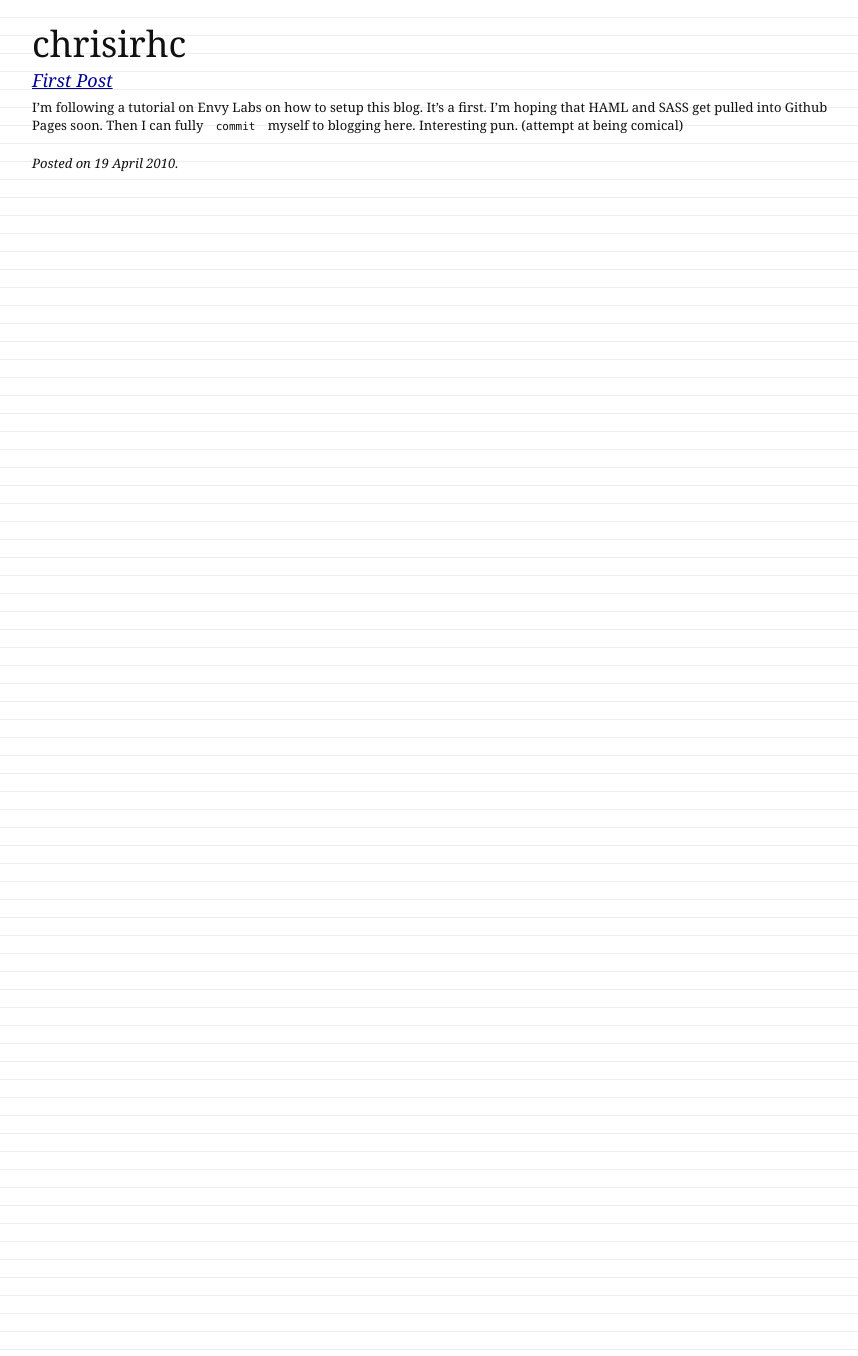
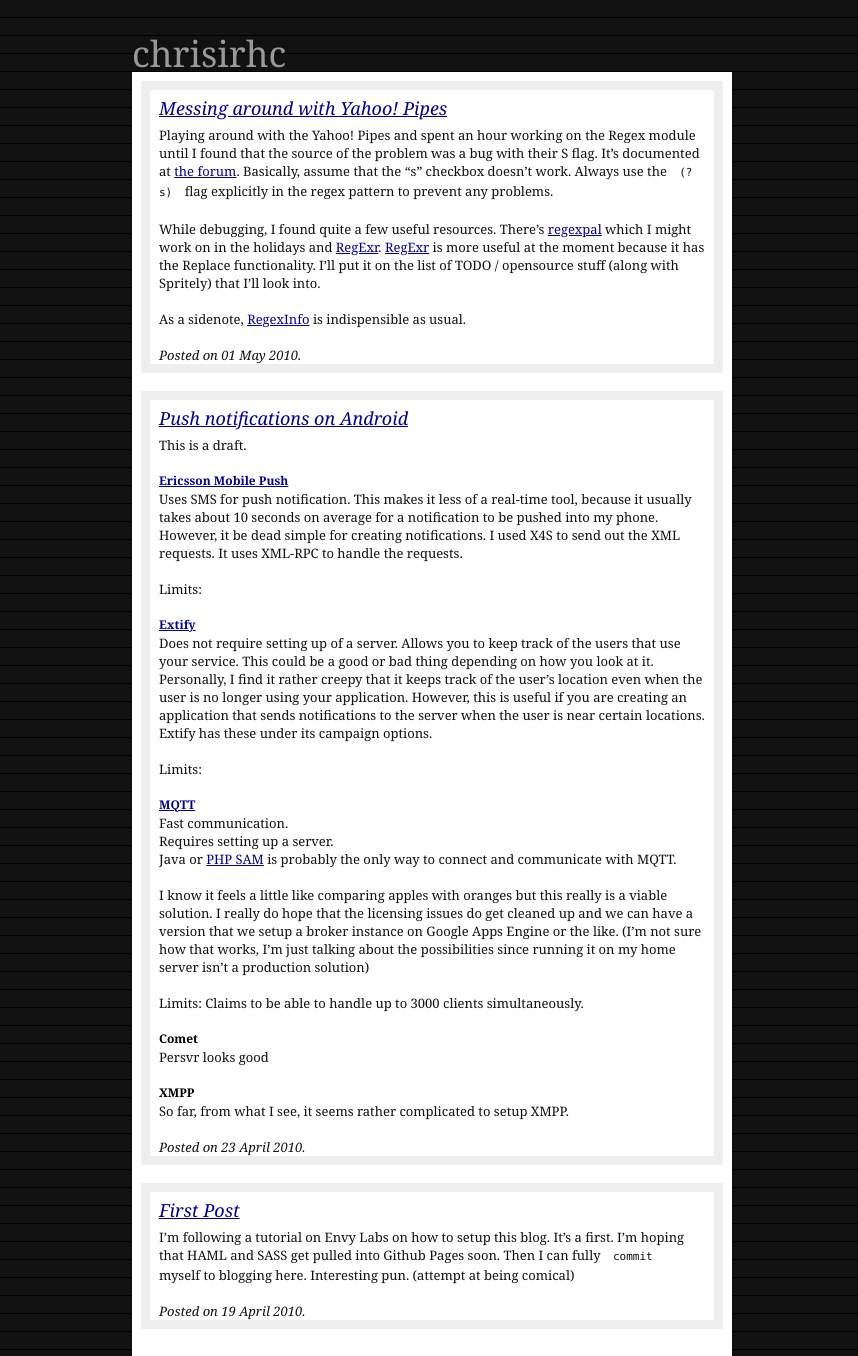
Before and after one commit to chrisirhc/blog.2015.sirh.cc, a Jekyll site: the page built from index.html, in a window 1280 px wide. Shown: the whole page, without its empty margins (208-1066 px from the left). Built offline with Jekyll 4.4.1, drawn with Linux system fonts in a browser that asks for light colours; before the commit the page ends 900 px from its top, so only the background shows below that.

Commit message:
Another post. drafts..

```diff
--- a/_layouts/default.html
+++ b/_layouts/default.html
@@ -12,9 +12,12 @@
 <![endif]-->
 </head>
 <body>
-<div id="content">
-<h1>{{ page.title}}</h1>
-{{ content }}
+<div id="wrapper">
+  <h1>chrisirhc</h1>
+  <div class="padding" id="content">
+    <h1>{{ page.title}}</h1>
+    {{ content }}
+  </div>
 </div>
 </body>
 </html>
--- /dev/null
+++ b/_posts/2010-04-23-push-notifications-on-android.markdown
@@ -0,0 +1,49 @@
+---
+layout: default
+title: Push notifications on Android
+---
+
+This is a draft.
+
+### [Ericsson Mobile Push][ericsson]
+
+Uses SMS for push notification.
+This makes it less of a real-time tool, because it usually takes about 10 seconds on average for a notification to be pushed into my phone.
+However, it be dead simple for creating notifications.
+I used X4S to send out the XML requests. It uses XML-RPC to handle the requests.
+
+Limits:
+
+### [Extify][]
+
+Does not require setting up of a server.
+Allows you to keep track of the users that use your service. This could be a good or bad thing depending on how you look at it.
+Personally, I find it rather creepy that it keeps track of the user's location even when the user is no longer using your application.
+However, this is useful if you are creating an application that sends notifications to the server when the user is near certain locations. Extify has these under its campaign options.
+
+Limits:
+
+### [MQTT][]
+
+Fast communication.
+Requires setting up a server.
+Java or [PHP SAM][php_sam] is probably the only way to connect and communicate with MQTT.
+
+I know it feels a little like comparing apples with oranges but this really is a viable solution.
+I really do hope that the licensing issues do get cleaned up and we can have a version that we setup a broker instance on Google Apps Engine or the like. (I'm not sure how that works, I'm just talking about the possibilities since running it on my home server isn't a production solution)
+
+Limits: Claims to be able to handle up to 3000 clients simultaneously.
+
+### Comet
+
+Persvr looks good
+
+### XMPP
+
+So far, from what I see, it seems rather complicated to setup XMPP.
+
+[ericsson]:https://labs.ericsson.com/apis/mobile-push/ "Mobile Push"
+[extify]: http://extify.com "Extify"
+[mqtt]: http://mqtt.com "MQTT"
+[php_sam]: http://php.net/manual/en/book.sam.php "PHP SAM"
+[persvr]: http://persvr.org/ "Persevere"
--- /dev/null
+++ b/_posts/2010-05-01-messing-with-yahoo-pipes.markdown
@@ -0,0 +1,16 @@
+---
+layout: default
+title: Messing around with Yahoo! Pipes
+---
+
+Playing around with the Yahoo! Pipes and spent an hour working on the Regex module until I found that the source of the problem was a bug with their S flag.
+It's documented at [the forum](http://discuss.pipes.yahoo.com/Message_Boards_for_Pipes/threadview?m=te&bn=pip-DeveloperHelp&tid=4415&mid=4415&tof=131&frt=2#4415).
+Basically, assume that the "s" checkbox doesn't work. Always use the `(?s)` flag explicitly in the regex pattern to prevent any problems.
+
+While debugging, I found quite a few useful resources. There's [regexpal][] which I might work on in the holidays and [RegExr][]. [RegExr][] is more useful at the moment because it has the Replace functionality. I'll put it on the list of TODO / opensource stuff (along with Spritely) that I'll look into.
+
+As a sidenote, [RegexInfo][] is indispensible as usual.
+
+[regexpal]: http://regexpal.com/
+[RegExr]: http://gskinner.com/RegExr/
+[regexinfo]: http://www.regular-expressions.info/
--- a/css/style.css
+++ b/css/style.css
@@ -1,5 +1,8 @@
 body {
-  padding: 2em;
+  padding-top: 36px;
+  /*
+  background: #333;
+  */
 }
 
 pre, code {
@@ -7,7 +10,26 @@
   background: transparent;
 }
 
-#content {
-  max-width: 800px;
+#wrapper {
+  max-width: 600px;
   margin: auto;
 }
+
+#content {
+  background: #fff;
+  padding: 9px;
+}
+
+.post {
+  background: #fff;
+  border: 9px solid #eee;
+  margin-bottom: 18px;
+  border-radius: 2px;
+  -webkit-border-radius: 2px;
+  -moz-border-radius: 2px;
+  padding: 0 9px;
+}
+
+#wrapper > h1 {
+  color: #999;
+}
--- a/index.html
+++ b/index.html
@@ -1,10 +1,11 @@
 ---
 layout: default
-title: chrisirhc
 ---
 
 {% for post in site.posts limit:5 %}
+<div class="post">
   <h2><a href="{{ post.url }}">{{ post.title }}</a></h2>
   {{ post.content }}
   <em>Posted on {{ post.date | date_to_long_string }}.</em>
+</div>
 {% endfor %}
```
Also changed, not shown: lib/images/gridbg.gif.
